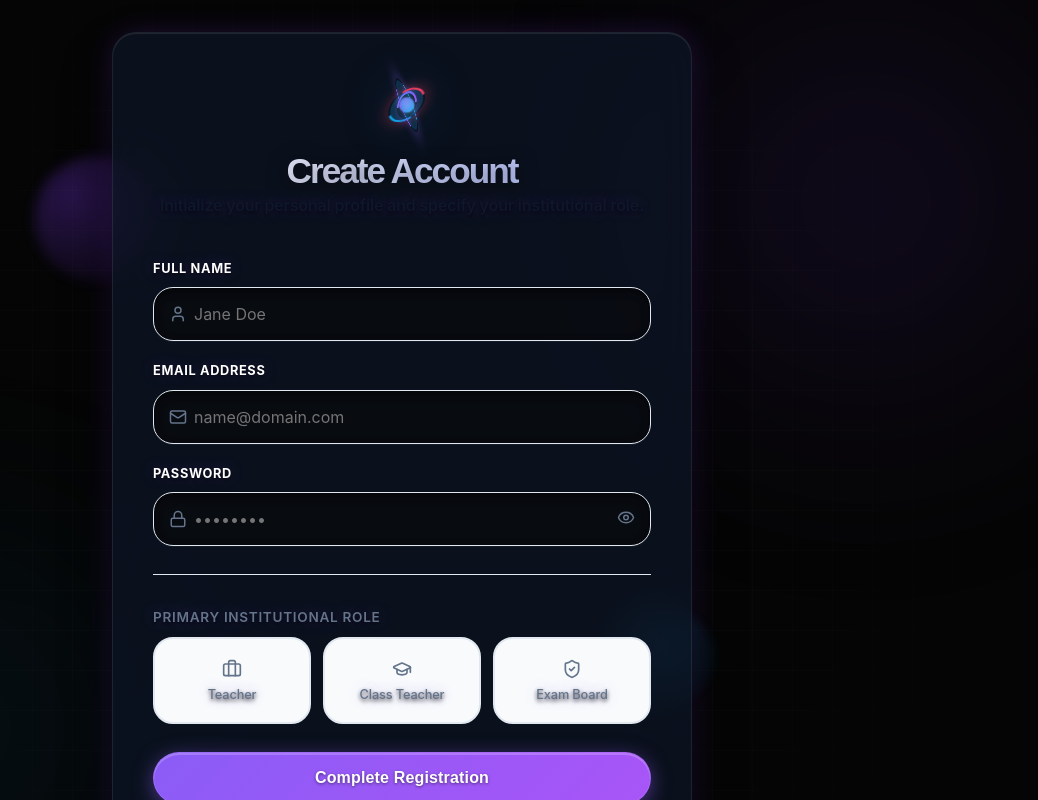
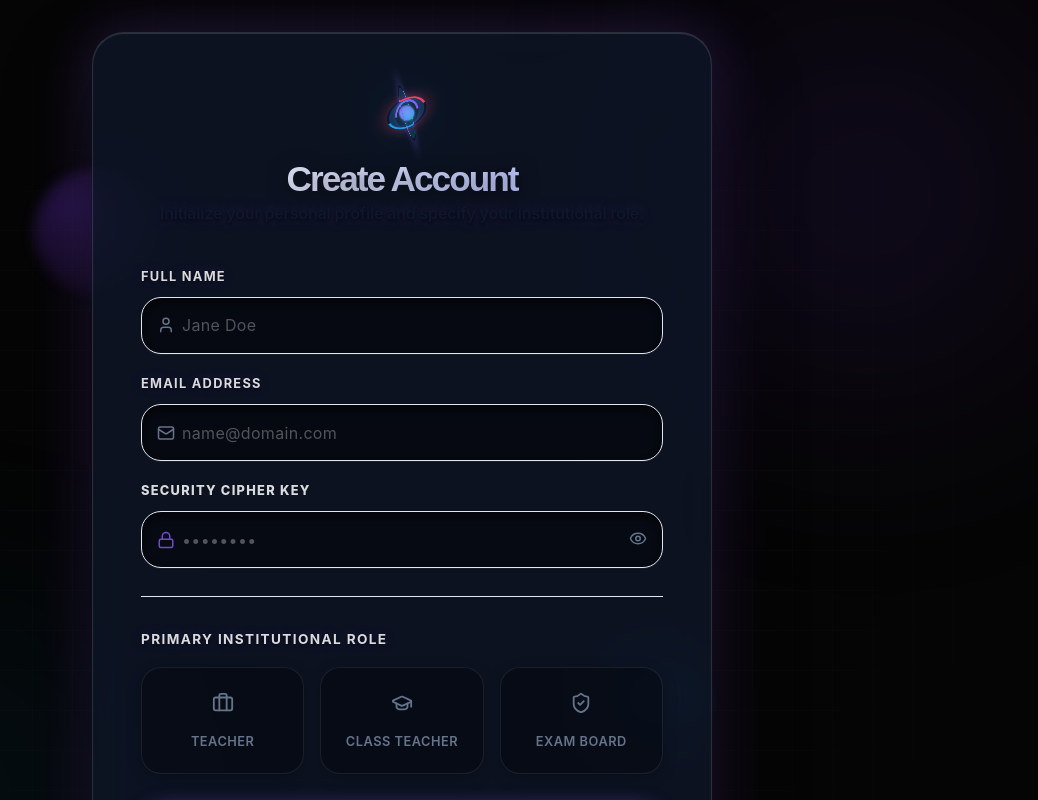
Before and after one commit to ggutsyss235/exam-seating-system, a React (Vite) app: page /signup in a window 1280 px wide. Shown: the top 800 px of the page, without its empty margins (238-1276 px from the left). Built offline with nearby package versions, Linux system fonts and the light colour scheme.

Commit message:
Phase 27: Immersive 3D Auth UI & Text Visibility Fix

```diff
--- a/src/index.css
+++ b/src/index.css
@@ -413,37 +413,48 @@ a:hover {
 
 .form-label {
   display: block;
-  font-weight: 600;
-  margin-bottom: 0.5rem;
-  color: var(--text-muted);
-  font-size: 0.85rem;
+  font-weight: 700;
+  margin-bottom: 0.6rem;
+  color: #ffffff;
+  font-size: 0.75rem;
   text-transform: uppercase;
-  letter-spacing: 0.05em;
+  letter-spacing: 0.1em;
+  opacity: 0.85;
 }
 
 .form-input,
 .form-select {
   width: 100%;
-  padding: 1rem 1.25rem;
+  padding: 1.1rem 1.5rem;
   border-radius: var(--radius-md);
   border: 1px solid var(--border);
-  background-color: rgba(9, 9, 11, 0.6);
-  color: var(--text-main);
-  font-family: inherit;
+  background-color: rgba(0, 0, 0, 0.45);
+  color: #ffffff !important;
+  /* Force visibility */
+  font-family: 'Inter', sans-serif;
   font-size: 1rem;
+  font-weight: 500;
   transition: all 0.4s cubic-bezier(0.175, 0.885, 0.32, 1.275);
-  box-shadow: inset 0 3px 8px rgba(0, 0, 0, 0.5), 0 1px 0 rgba(255, 255, 255, 0.05);
-  /* Deep inset */
+  box-shadow: inset 0 4px 12px rgba(0, 0, 0, 0.6), 0 1px 0 rgba(255, 255, 255, 0.05);
+  text-shadow: none !important;
+  /* Prevent blur/invisibility */
+  letter-spacing: 0.02em;
 }
 
 .form-input:focus,
 .form-select:focus {
   outline: none;
   border-color: var(--primary);
-  box-shadow: inset 0 3px 6px rgba(0, 0, 0, 0.3), 0 0 0 4px var(--primary-light), 0 0 30px rgba(139, 92, 246, 0.5);
-  background-color: var(--surface);
-  transform: translateY(-2px);
+  box-shadow: inset 0 2px 8px rgba(0, 0, 0, 0.4), 0 0 0 4px var(--primary-light), 0 0 40px rgba(139, 92, 246, 0.35);
+  background-color: rgba(15, 23, 42, 0.8);
+  transform: translateY(-2px) translateZ(10px);
   color: #ffffff;
+}
+
+.form-input::placeholder {
+  color: rgba(255, 255, 255, 0.3);
+  font-weight: 400;
+  text-shadow: none;
 }
 
 /* Animations */
--- a/src/pages/AuthCard.jsx
+++ b/src/pages/AuthCard.jsx
@@ -142,26 +142,27 @@ const AuthCard = ({ isLogin }) => {
                 className="main-3d-platform"
                 style={{
                     width: '100%',
-                    maxWidth: isLogin ? '440px' : '580px',
-                    padding: window.innerWidth <= 480 ? '2rem 1.5rem' : '3rem 2.5rem',
-                    transition: isHovering && window.innerWidth > 768 ? 'transform 0.1s ease-out, max-width 0.4s cubic-bezier(0.16, 1, 0.3, 1)' : 'all 1.2s cubic-bezier(0.16, 1, 0.3, 1)',
+                    maxWidth: isLogin ? '440px' : '620px',
+                    padding: window.innerWidth <= 480 ? '2rem 1.5rem' : '3.5rem 3rem',
+                    transition: isHovering && window.innerWidth > 768 ? 'transform 0.15s ease-out, max-width 0.6s cubic-bezier(0.16, 1, 0.3, 1)' : 'all 1.2s cubic-bezier(0.16, 1, 0.3, 1)',
                     zIndex: 1,
-                    backdropFilter: 'blur(20px)',
-                    WebkitBackdropFilter: 'blur(20px)',
-                    border: '1px solid rgba(255,255,255,0.08)',
-                    backgroundColor: 'rgba(15, 23, 42, 0.65)',
-                    borderRadius: '24px',
+                    backdropFilter: 'blur(30px)',
+                    WebkitBackdropFilter: 'blur(30px)',
+                    border: '1px solid rgba(255,255,255,0.12)',
+                    backgroundColor: 'rgba(15, 23, 42, 0.75)',
+                    borderRadius: '32px',
                     transformStyle: window.innerWidth > 768 ? 'preserve-3d' : 'flat',
                     transform: window.innerWidth > 768 ? `
-                        ${mounted ? 'translateY(0)' : 'translateY(40px)'}
-                        rotateX(${mousePos.x}deg)
-                        rotateY(${mousePos.y}deg)
+                        ${mounted ? 'translateY(0)' : 'translateY(60px)'}
+                        rotateX(${mousePos.x * 1.2}deg)
+                        rotateY(${mousePos.y * 1.2}deg)
+                        translateZ(0)
                     ` : (mounted ? 'translateY(0)' : 'translateY(40px)'),
                     opacity: mounted ? 1 : 0,
                     boxShadow: window.innerWidth > 768 ? `
-                        0 30px 60px -15px rgba(0,0,0,0.8),
-                        inset 0 1px 1px rgba(255,255,255,0.1),
-                        ${mousePos.y * -0.5}px ${mousePos.x * 0.5}px 30px rgba(124, 58, 237, 0.2)
+                        0 45px 100px -20px rgba(0,0,0,0.9),
+                        inset 0 1px 1px rgba(255,255,255,0.15),
+                        ${mousePos.y * -1.2}px ${mousePos.x * 1.2}px 60px rgba(139, 92, 246, 0.25)
                     ` : '0 10px 30px rgba(0,0,0,0.5), inset 0 1px 1px rgba(255,255,255,0.1)'
                 }}
             >
@@ -224,19 +225,26 @@ const AuthCard = ({ isLogin }) => {
                             </div>
 
                             <div className="form-group" style={{ marginBottom: 0 }}>
-                                <label className="form-label" style={{ fontSize: '0.8rem', display: 'flex', justifyContent: 'space-between', color: '#ffffff', fontWeight: '700' }}>
-                                    Password
+                                <label className="form-label" style={{ fontSize: '0.8rem', display: 'flex', justifyContent: 'space-between', color: '#ffffff', fontWeight: '800', textShadow: 'none' }}>
+                                    Security Cipher Key
                                     {isLogin && <a href="#" style={{ textTransform: 'none', color: 'var(--primary)', letterSpacing: '0', fontWeight: '800' }}>Forgot?</a>}
                                 </label>
                                 <div style={{ position: 'relative' }}>
-                                    <Lock size={18} style={{ position: 'absolute', left: '1rem', top: '50%', transform: 'translateY(-50%)', color: 'var(--text-muted)' }} />
+                                    <Lock size={18} style={{ position: 'absolute', left: '1rem', top: '50%', transform: 'translateY(-50%)', color: 'var(--primary)', opacity: 0.8 }} />
                                     <input
                                         type={showPassword ? "text" : "password"}
                                         className="form-input"
                                         placeholder="••••••••"
                                         value={password}
                                         onChange={(e) => setPassword(e.target.value)}
-                                        style={{ paddingLeft: '2.5rem', paddingRight: '2.5rem' }}
+                                        style={{
+                                            paddingLeft: '2.5rem',
+                                            paddingRight: '2.5rem',
+                                            color: '#ffffff',
+                                            fontWeight: '600',
+                                            backgroundColor: 'rgba(0,0,0,0.4)',
+                                            textShadow: 'none'
+                                        }}
                                         required
                                     />
                                     <button
@@ -255,17 +263,17 @@ const AuthCard = ({ isLogin }) => {
                                 <div style={{ height: '1px', background: 'var(--border)', margin: '0.5rem 0' }}></div>
                                 <div className="form-group" style={{ marginBottom: 0 }}>
                                     <label className="form-label" style={{ fontSize: '0.85rem' }}>Primary Institutional Role</label>
-                                    <div style={{ display: 'grid', gridTemplateColumns: '1fr 1fr 1fr', gap: '0.75rem', marginTop: '0.5rem' }}>
+                                    <div style={{ display: 'grid', gridTemplateColumns: '1fr 1fr 1fr', gap: '1rem', marginTop: '1rem', perspective: '1000px' }}>
                                         <RoleSelector
-                                            icon={<Briefcase size={20} />} title="Teacher"
+                                            icon={<Briefcase size={22} />} title="Teacher"
                                             isActive={role === 'Teacher'} onClick={() => setRole('Teacher')}
                                         />
                                         <RoleSelector
-                                            icon={<GraduationCap size={20} />} title="Class Teacher"
+                                            icon={<GraduationCap size={22} />} title="Class Teacher"
                                             isActive={role === 'Class Teacher'} onClick={() => setRole('Class Teacher')}
                                         />
                                         <RoleSelector
-                                            icon={<ShieldCheck size={20} />} title="Exam Board"
+                                            icon={<ShieldCheck size={22} />} title="Exam Board"
                                             isActive={role === 'Exam Board Official'} onClick={() => setRole('Exam Board Official')}
                                         />
                                     </div>
@@ -410,19 +418,37 @@ const RoleSelector = ({ icon, title, isActive, onClick }) => (
     <div
         onClick={onClick}
         style={{
-            padding: '1.25rem 0.5rem',
-            display: 'flex', flexDirection: 'column', alignItems: 'center', gap: '0.5rem',
-            border: `2px solid ${isActive ? 'var(--primary)' : 'var(--border)'}`,
+            padding: '1.5rem 0.5rem',
+            display: 'flex', flexDirection: 'column', alignItems: 'center', gap: '0.75rem',
+            border: `1.5px solid ${isActive ? 'var(--primary)' : 'rgba(255,255,255,0.08)'}`,
             borderRadius: 'var(--radius-md)',
-            background: isActive ? 'var(--primary-light)' : 'var(--background)',
-            color: isActive ? 'var(--primary)' : 'var(--text-muted)',
+            background: isActive ? 'linear-gradient(135deg, rgba(139, 92, 246, 0.2), rgba(139, 92, 246, 0.05))' : 'rgba(0,0,0,0.3)',
+            color: isActive ? '#fff' : 'var(--text-muted)',
             cursor: 'pointer',
-            transition: 'all 0.2s ease',
-            textAlign: 'center'
+            transition: 'all 0.4s cubic-bezier(0.175, 0.885, 0.32, 1.275)',
+            textAlign: 'center',
+            transformStyle: 'preserve-3d',
+            transform: isActive ? 'translateZ(20px) scale(1.05)' : 'translateZ(0) scale(1)',
+            boxShadow: isActive ? '0 15px 35px rgba(139, 92, 246, 0.3), inset 0 1px 1px rgba(255,255,255,0.2)' : '0 4px 15px rgba(0,0,0,0.2)',
+            outline: isActive ? '2px solid var(--primary)' : 'none',
+            outlineOffset: '4px'
         }}
     >
-        {icon}
-        <span style={{ fontSize: '0.8rem', fontWeight: isActive ? '700' : '500', lineHeight: 1.2 }}>{title}</span>
+        <div style={{
+            transform: isActive ? 'translateZ(10px)' : 'none',
+            transition: 'all 0.4s cubic-bezier(0.175, 0.885, 0.32, 1.275)',
+            color: isActive ? 'var(--primary)' : 'inherit'
+        }}>
+            {icon}
+        </div>
+        <span style={{
+            fontSize: '0.8rem',
+            fontWeight: isActive ? '900' : '600',
+            lineHeight: 1.2,
+            textTransform: 'uppercase',
+            letterSpacing: '0.5px',
+            textShadow: isActive ? 'var(--text-shadow-glow)' : 'none'
+        }}>{title}</span>
     </div>
 );
 
```
